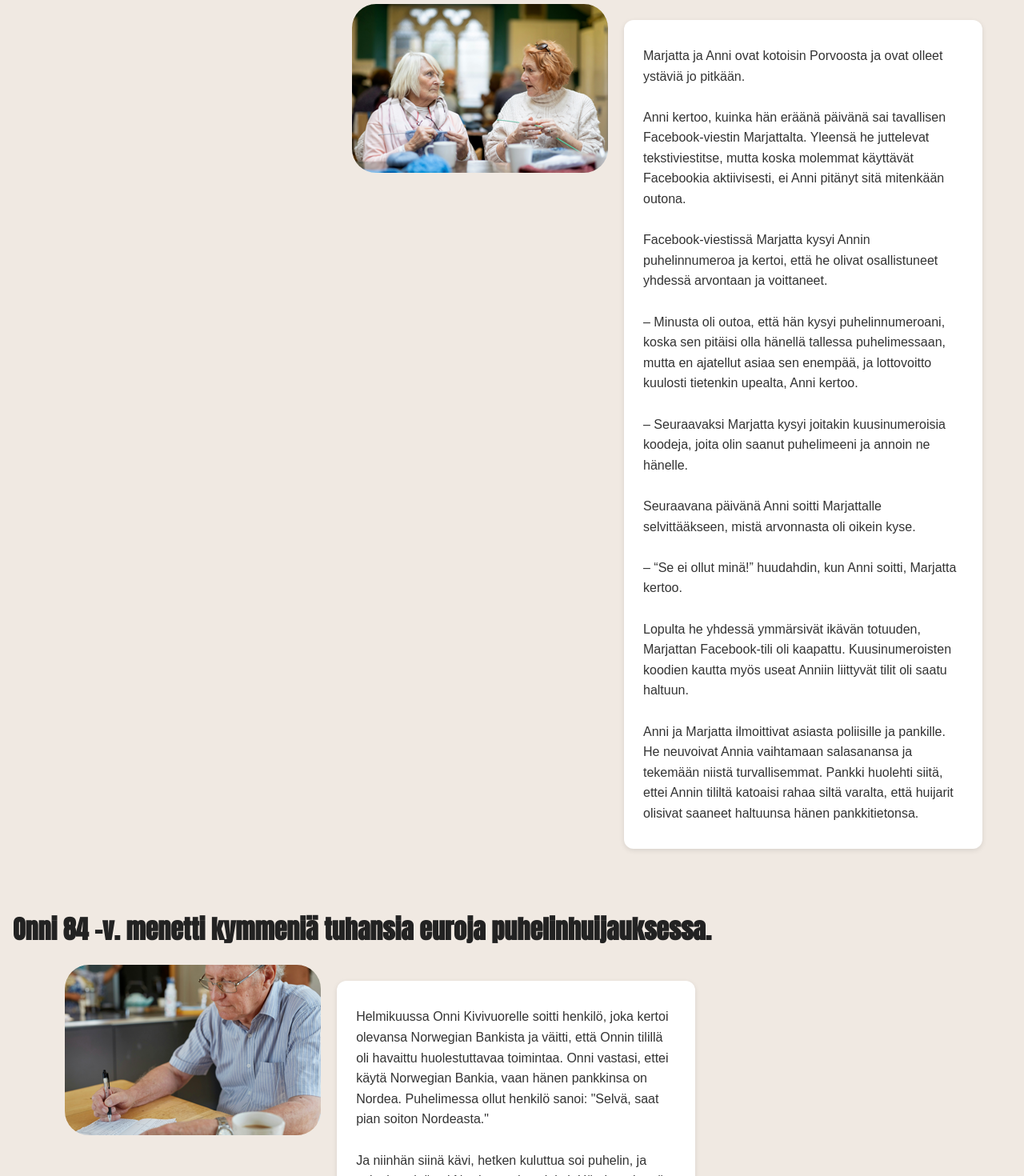
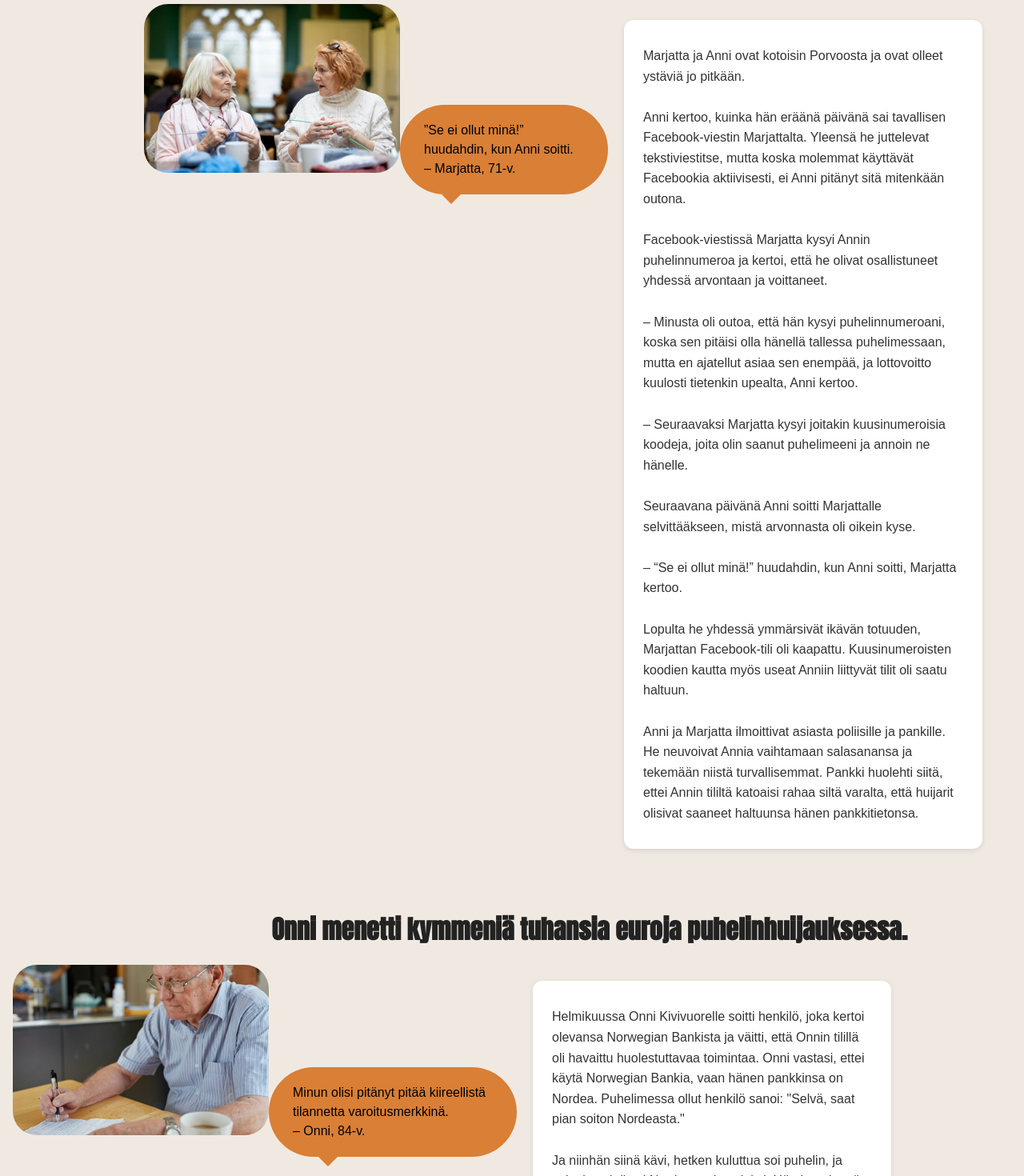
Before and after one commit to levonmaister/scamvjp2, a React (Vite) app: page / in a window 1280 px wide. Shown: the part 2380-3850 px from the top of the page at 80% size. Built offline with nearby package versions, Linux system fonts and the light colour scheme.

Commit message:
pratbubblor till artiklar

```diff
--- a/src/pages/HorroStories.jsx
+++ b/src/pages/HorroStories.jsx
@@ -8,12 +8,15 @@ const HorrorStories = () => {
   return (
     <div className="stories-container">
       <h1 className="storyheadline">
-        Marjatta 71-v. ja Anni 72-v. jäi arvontahujauksen uhreiksi
+        Marjatta ja Anni jäi arvontahuijauksen uhreiksi
       </h1>
       <div className="stories-container">
         <div className="descriptionandstory">
           <div className="story1-image-container">
             <img className="storykuva" src={story1img} />
+            <div className="quote-bubble1">
+                ”Se ei ollut minä!” huudahdin, kun Anni soitti.<br />– Marjatta, 71-v.
+            </div>
           </div>
           <div className="story-description">
             <p>
@@ -55,12 +58,15 @@ const HorrorStories = () => {
       </div>
       <div className="story2">
         <h1 className="storyheadline">
-          Onni 84 -v. menetti kymmeniä tuhansia euroja puhelinhuijauksessa.
+          Onni menetti kymmeniä tuhansia euroja puhelinhuijauksessa.
         </h1>
 
         <div className="descriptionandstory">
           <div className="story2-image-container">
             <img className="storykuva" src={story2img} />
+            <div className="quote-bubble2">
+              Minun olisi pitänyt pitää kiireellistä tilannetta varoitusmerkkinä.<br />– Onni, 84-v.
+            </div>
           </div>
           <div className="story-description">
             <p>
@@ -104,11 +110,14 @@ const HorrorStories = () => {
       </div>
       <div className="story3">
         <h1 className="storyheadline">
-          Tiina Mäkelä, 65-v. menetti säästönsä huijausviestin takia.
+          Tiina menetti säästönsä huijausviestin takia.
         </h1>
         <div className="descriptionandstory">
           <div className="story2-image-container">
             <img className="storykuva" src={story3img} />
+            <div className="quote-bubble3">
+                Menetin 3000 euroa ja ensimmäiset eläkematkasuunnitelmani.<br />– Tiina, 65-v.
+            </div>
           </div>
           <div className="story-description">
             <p>
--- a/src/styles/Peli.css
+++ b/src/styles/Peli.css
@@ -41,8 +41,8 @@
 }
 
 .infoText {
-    font-family: "Arial", sans-serif;
-    font-size: 16px;
+    font-family: "Anton", sans-serif;
+    font-size: 14px;
     width: 90%;
     font-weight: lighter;
 }
--- a/src/styles/stories.css
+++ b/src/styles/stories.css
@@ -62,11 +62,89 @@ body {
     justify-content: flex-end;
 }
 
+.quote-bubble1 {
+    display: inline-block;
+    background-color: #d97f36;
+    color: black;
+    font-weight: lighter;
+    font-size: 16px;
+    padding: 20px 30px;
+    border-radius: 999px;
+    max-width: 200px;
+    margin-top: 16px;
+    position: relative;
+    font-family: Arial, sans-serif;
+    line-height: 1.5;
+  }
+
+  .quote-bubble1::after {
+    content: '';
+    position: absolute;
+    top: 100%;
+    left: 20%;
+    width: 0;
+    height: 0;
+    border: 12px solid transparent;
+    border-top-color: #d97f36;
+  }
 
 .story2 {
     align-self: flex-start;
 }
 
+.quote-bubble2 {
+    display: inline-block;
+    padding: 20px 30px;
+    background-color: #d97f36;
+    color: black;
+    font-weight: lighter;
+    font-size: 16px;
+    padding: 20px 30px;
+    border-radius: 999px;
+    max-width: 250px;
+    margin-top: 16px;
+    position: relative;
+    font-family: Arial, sans-serif;
+    line-height: 1.5;
+  }
+
+  .quote-bubble2::after {
+    content: '';
+    position: absolute;
+    top: 100%;
+    left: 20%;
+    width: 0;
+    height: 0;
+    border: 12px solid transparent;
+    border-top-color: #d97f36;
+  }
+
+  .quote-bubble3 {
+    display: inline-block;
+    background-color: #d97f36;
+    color: black;
+    font-weight: lighter;
+    font-size: 16px;
+    padding: 20px 30px;
+    border-radius: 999px;
+    max-width: 250px;
+    margin-top: 16px;
+    position: relative;
+    font-family: Arial, sans-serif;
+    line-height: 1.5;
+
+  }
+
+  .quote-bubble3::after {
+    content: '';
+    position: absolute;
+    top: 100%;
+    left: 20%;
+    width: 0;
+    height: 0;
+    border: 12px solid transparent;
+    border-top-color: #d97f36;
+  }
 
 @media (max-width: 799px) {
 
```
